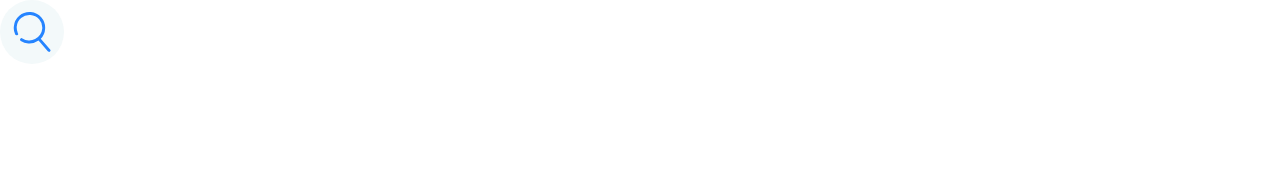
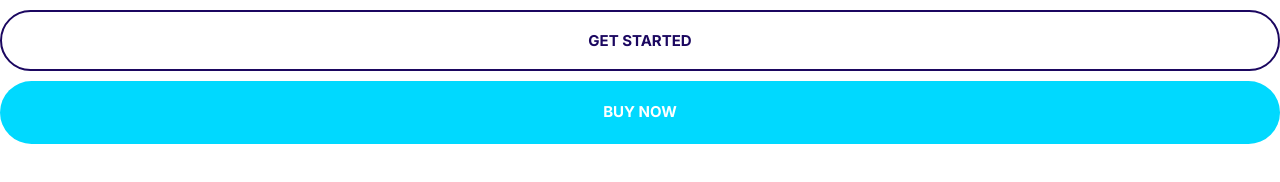
Before and after one commit to codewithezequiel/zeke-project, a plain HTML site: page index.html in a window 1280 px wide. Drawn offline with Linux system fonts and the light colour scheme.

Commit message:
Defined Buttons & Anchor Buttons.

```diff
--- a/css/styles.css
+++ b/css/styles.css
@@ -1,11 +1,18 @@
 :root {
   --color-primary: #2584ff;
-    --color-secondary:#00d9ff;
-    --color-accent:#ff3400;
-    --color-headings:#1b0760;
-    --color-body:#918ca4;
-    --color-footer:green;
+  --color-secondary: #00d9ff;
+  --color-accent: #ff3400;
+  --color-headings: #1b0760;
+  --color-body: #918ca4;
+  --color-footer: green;
 }
+
+*,
+*::after,
+*::before {
+  box-sizing: border-box;
+}
+
 /* Typography */
 html {
   /* 62.5% * 16px = 10px */
@@ -19,7 +26,9 @@ body {
   color: var(--color-body);
 }
 
-h1, h2, h3 {
+h1,
+h2,
+h3 {
   color: var(--color-headings);
   margin-bottom: 1rem;
 }
@@ -39,7 +48,7 @@ p {
   margin-top: 0;
 }
 
-@media screen and (min-width:1024px) {
+@media screen and (min-width: 1024px) {
   body {
     font-size: 1.8rem;
   }
@@ -57,7 +66,6 @@ p {
   }
 }
 
-
 /* Links */
 
 a {
@@ -72,23 +80,21 @@ a {
 }
 
 .link-arrow::after {
-    content: '-->';
+  content: "-->";
   font-weight: lighter;
   margin-left: 5px;
-    transition: margin-left .5s;
+  transition: margin-left 0.5s;
 }
 
 .link-arrow:hover::after {
   margin-left: 10px;
 }
 
-
 @media screen and (min-width: 1024px) {
   .link-arrow {
     font-size: 1.5rem;
   }
 }
-
 
 /* Badges */
 .badge {
@@ -114,7 +120,7 @@ a {
   color: #fff;
 }
 
- @media screen and (min-width:1024px) {
+@media screen and (min-width: 1024px) {
   .badge {
     font-size: 1.5rem;
   }
@@ -132,11 +138,9 @@ a {
   color: var(--color-headings);
 }
 
-
 .list--inline .list__item {
   display: inline-block;
   margin-right: 2rem;
-
 }
 
 .list--tick {
@@ -145,14 +149,13 @@ a {
 }
 
 .list--tick .list__item {
-    padding-left: .5rem;
-    margin-bottom:1rem;
+  padding-left: 0.5rem;
+  margin-bottom: 1rem;
 }
 
-
-@media screen and (min-width:1024px) {
+@media screen and (min-width: 1024px) {
   .list--tick .list__item {
-        padding-left: .2rem;
+    padding-left: 0.2rem;
   }
 }
 
@@ -168,7 +171,7 @@ a {
 }
 
 .icon-container {
-    background:#f3f9fa;
+  background: #f3f9fa;
   width: 64px;
   height: 64px;
   border-radius: 100%;
@@ -176,3 +179,67 @@ a {
   justify-content: center;
   align-items: center;
 }
+
+/* Buttons */
+
+.btn {
+  border: 0;
+  border-radius: 40px;
+  cursor: pointer;
+  font-size: 1.8rem;
+  font-weight: 600;
+  margin-top: 1rem;
+  padding: 2rem 3rem;
+  text-align: center;
+  text-transform: uppercase;
+  white-space: nowrap;
+}
+
+.btn--primary {
+  background: var(--color-primary);
+  color: #fff;
+}
+
+.btn--primary:hover {
+  background: #4a86d5;
+}
+
+.btn--secondary {
+  background: var(--color-secondary);
+  color: #fff;
+}
+
+.btn--secondary:hover {
+  background: #2bc8e3;
+}
+
+.btn--accent {
+  background: var(--color-accent);
+  color: #fff;
+}
+
+.btn--accent:hover {
+  background: #df471f;
+}
+
+.btn--block {
+  width: 100%;
+  display: inline-block;
+}
+
+.btn--outline {
+  background: none;
+  color: var(--color-headings);
+  border: 2px solid var(--color-headings);
+}
+
+.btn--outline:hover {
+  background: var(--color-headings);
+  color: #fff;
+}
+
+@media screen and (min-width: 1024px) {
+  .btn {
+    font-size: 1.5rem;
+  }
+}
--- a/index.html
+++ b/index.html
@@ -15,10 +15,7 @@
     <title>Website Moshify Practice</title>
   </head>
   <body>
-    <span class="icon-container">
-        <svg class="icon icon--primary">
-            <use xlink:href="images/sprite.svg#search"></use>
-        </svg>
-    </span>
+    <button class="btn btn--block btn--outline">Get Started</button>
+    <a href="#" class="btn btn--secondary btn--block">Buy Now</a>
   </body>
 </html>
```
Lines whose indentation alone changed are shown as unchanged.
